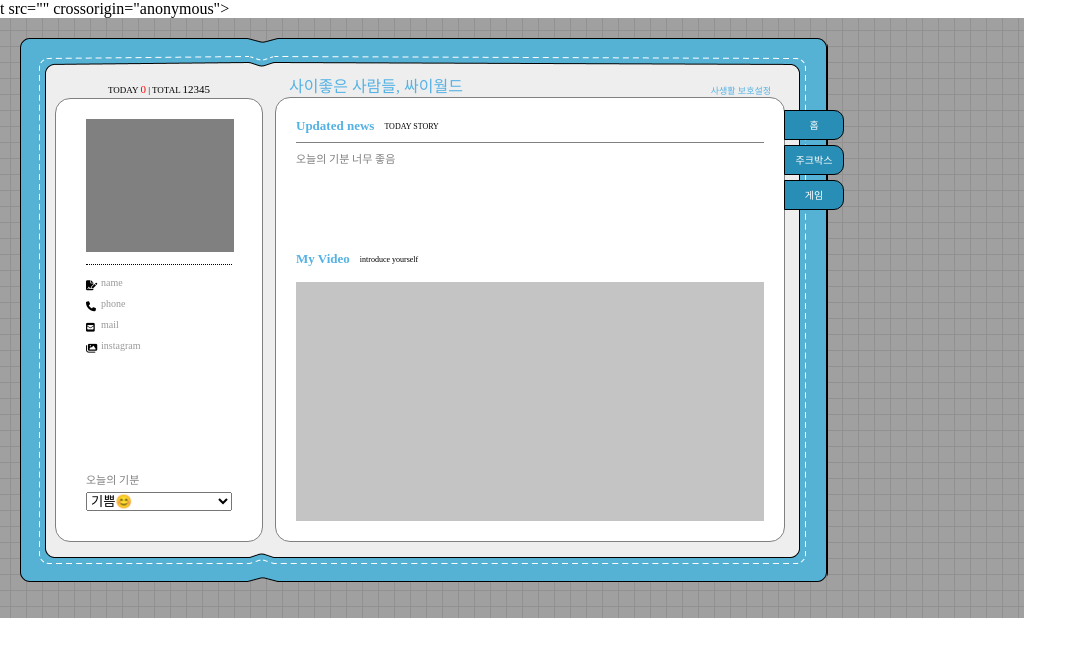
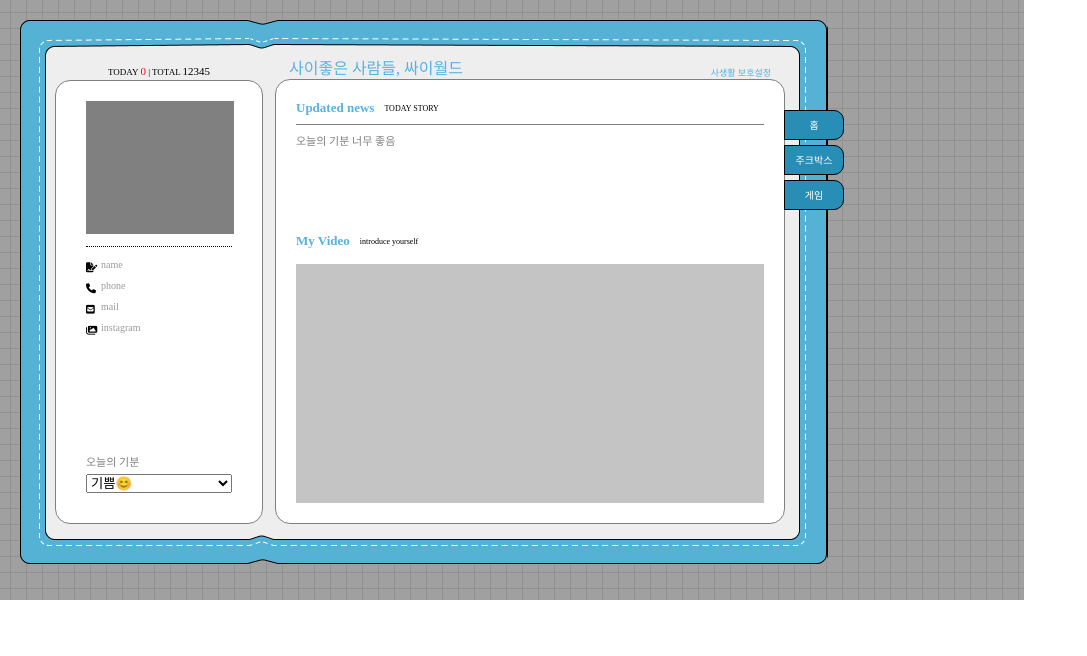
Before and after one commit to dydtjq324/cyworld, a plain HTML site: page index.html in a window 1280 px wide. Shown: the whole page, without its empty margins (0-1087 px from the left). Drawn offline with Linux system fonts and the light colour scheme.

Commit message:
글자 수정

```diff
--- a/index.html
+++ b/index.html
@@ -3,7 +3,7 @@
 <head>
     <title>사이좋은 사람들, 싸이월드</title>
     <link href="./styles/index.css" rel="stylesheet">
-		<script src="https://kit.fontawesome.com/7485444660.js" crossorigin="anonymous"></script>t src="<https://kit.fontawesome.com/6a675a031d.js>" crossorigin="anonymous"></script>
+		<script src="https://kit.fontawesome.com/7485444660.js" crossorigin="anonymous"></script><https://kit.fontawesome.com/6a675a031d.js</script>
         <script src="./index.js"></script>
     </head>
 <body>
```
